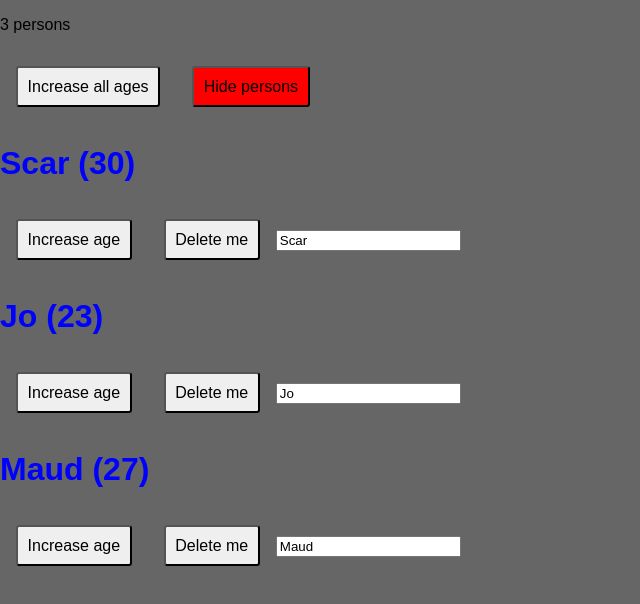
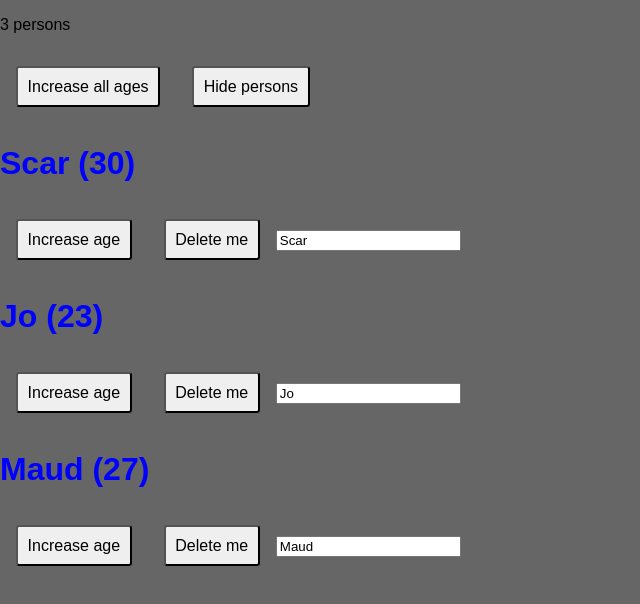
Before and after one commit to hixio-mh/react-playground, a React app: page / in a window 1280 px wide. Shown: the top 604 px of the page, without its empty margins (0-640 px from the left). Built offline with nearby package versions, Linux system fonts and the light colour scheme.

Commit message:
added aux HOC

```diff
--- a/src/components/Header/Header.js
+++ b/src/components/Header/Header.js
@@ -1,5 +1,6 @@
 import React from 'react';
 import classes from './Header.css';
+import Aux from '../../hoc/Aux';
 
 const header = (props) => {
   const personsCountClass =
@@ -21,7 +22,7 @@
       classes.ok;
 
   return (
-    <div className={classes.Header}>
+    <Aux>
       <p className={personsCountClass}>
         {props.personsCount} persons
       </p>
@@ -34,7 +35,7 @@
         className={togglePersonsButtonClass}>
         {togglePersonsButtonText}
       </button>
-    </div>
+    </Aux>
   )
 }
 
--- /dev/null
+++ b/src/hoc/Aux.js
@@ -0,0 +1,3 @@
+const aux = (props) => props.children;
+
+export default aux;
```
